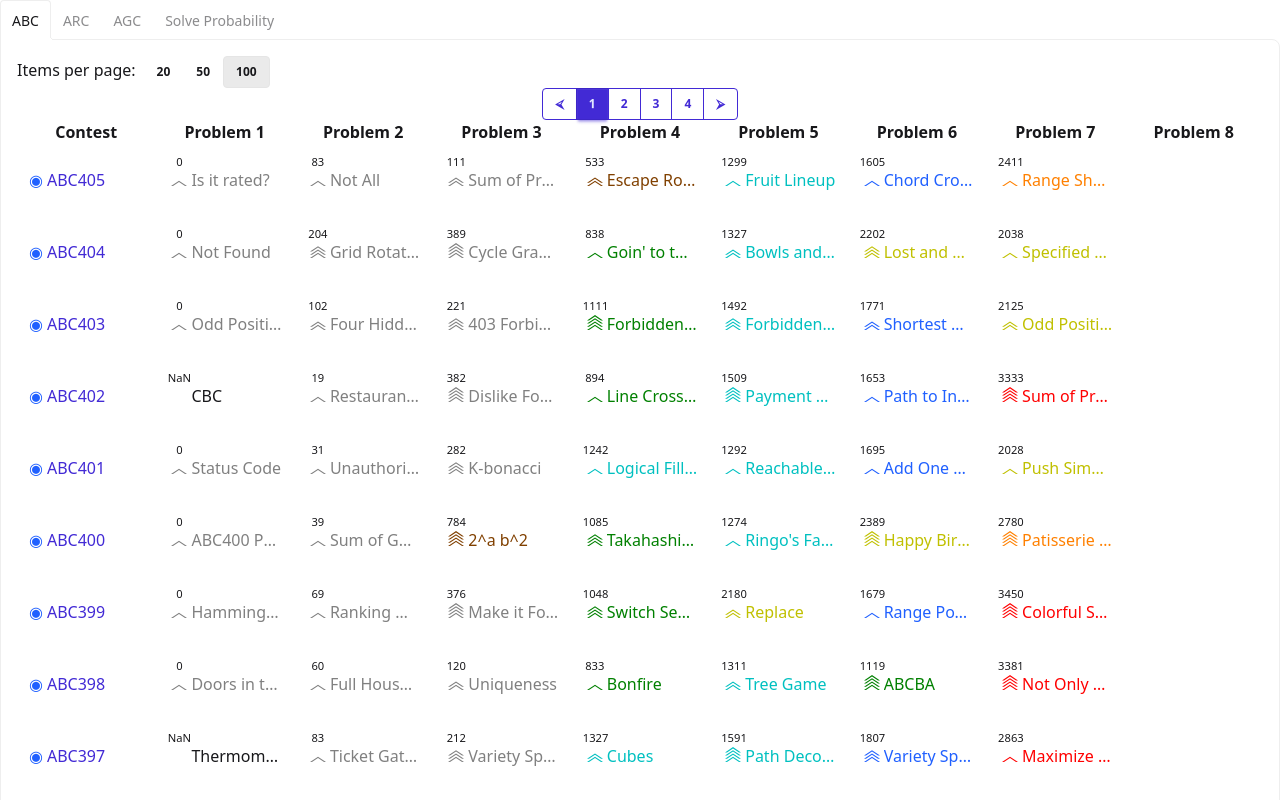
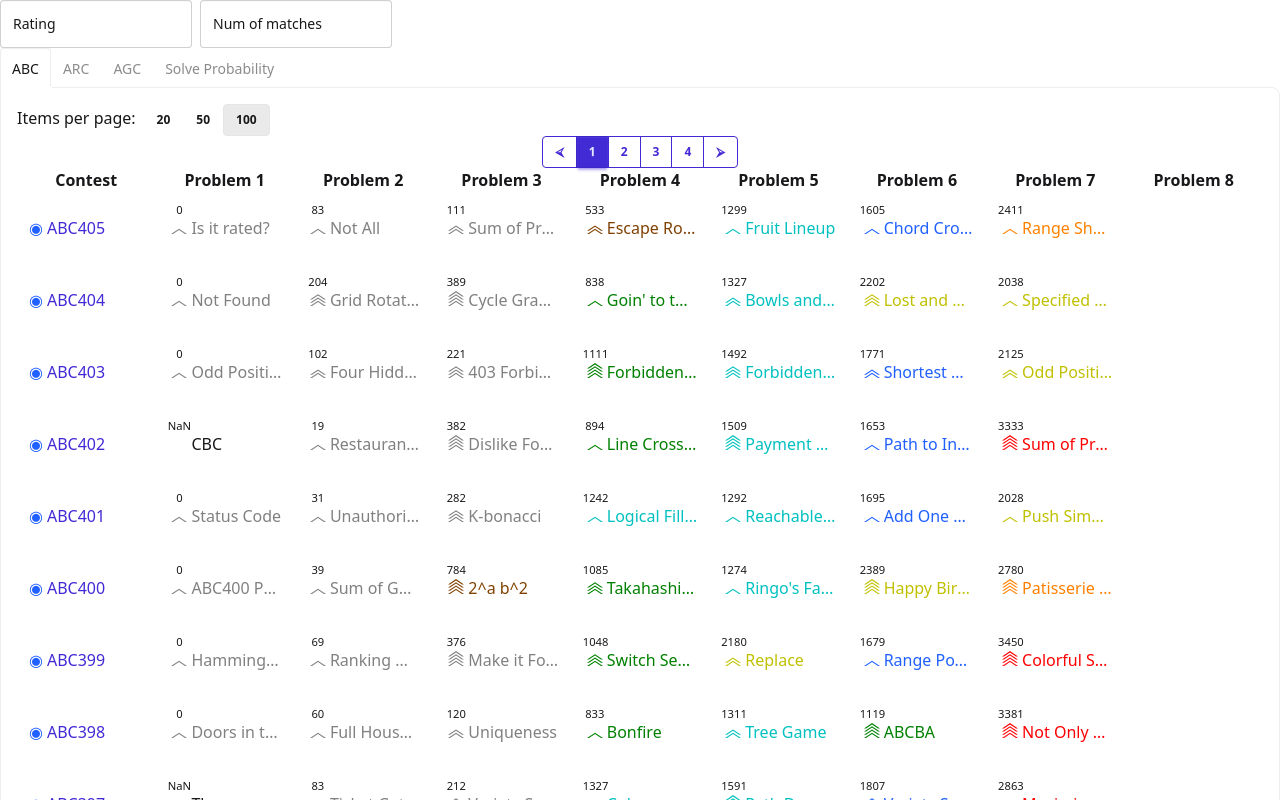
Before and after one commit to matcher9131/atcoder-difficulty, a React (Vite) app: page / in a window 1280 px wide. Shown: the top 800 px of the page. Built offline with nearby package versions, Linux system fonts and the light colour scheme.

Commit message:
Add PageHeader and move RatingInput into it

```diff
--- a/src/App.tsx
+++ b/src/App.tsx
@@ -1,8 +1,10 @@
+import { PageHeader } from "./features/header/components/pageHeader/PageHeader";
 import { ProblemsTab } from "./features/tabs/components/problemsTab/";
 
 const App = () => {
     return (
         <div>
+            <PageHeader />
             <ProblemsTab />
         </div>
     );
--- /dev/null
+++ b/src/features/header/components/pageHeader/PageHeader.tsx
@@ -0,0 +1,10 @@
+import type { ReactNode } from "react";
+import { RatingInputContianer } from "../../../rating/components/ratingInput";
+
+export const PageHeader = (): ReactNode => {
+    return (
+        <div className="w-full flex">
+            <RatingInputContianer />
+        </div>
+    );
+};
--- /dev/null
+++ b/src/features/rating/components/ratingInput/RatingInput.tsx
@@ -0,0 +1,42 @@
+import type { ChangeEventHandler, ReactNode, Ref } from "react";
+
+export type RatingInputProps = {
+    readonly ratingInputRef: Ref<HTMLInputElement>;
+    readonly handleRatingChange: ChangeEventHandler<HTMLInputElement>;
+    readonly numContestsInputRef: Ref<HTMLInputElement>;
+    readonly handleNumContestsChange: ChangeEventHandler<HTMLInputElement>;
+};
+
+export const RatingInput = ({
+    ratingInputRef,
+    handleRatingChange,
+    numContestsInputRef,
+    handleNumContestsChange,
+}: RatingInputProps): ReactNode => {
+    return (
+        <div className="text-left flex gap-x-2">
+            <label className="input input-lg validator w-48">
+                <span className="text-sm">Rating</span>
+                <input
+                    type="text"
+                    ref={ratingInputRef}
+                    pattern="\d+"
+                    title="Must be an integer"
+                    onChange={handleRatingChange}
+                    className="grow text-right"
+                />
+            </label>
+            <label className="input input-lg validator w-48">
+                <span className="text-sm">Num of matches</span>
+                <input
+                    type="text"
+                    ref={numContestsInputRef}
+                    pattern="\d+"
+                    title="Must be an integer"
+                    onChange={handleNumContestsChange}
+                    className="grow text-right"
+                />
+            </label>
+        </div>
+    );
+};
--- /dev/null
+++ b/src/features/rating/components/ratingInput/RatingInputContainer.tsx
@@ -0,0 +1,8 @@
+import type { ReactNode } from "react";
+import { useRatingInput } from "./useRatingInput";
+import { RatingInput } from "./RatingInput";
+
+export const RatingInputContianer = (): ReactNode => {
+    const props = useRatingInput();
+    return <RatingInput {...props} />;
+};
--- /dev/null
+++ b/src/features/rating/components/ratingInput/index.ts
@@ -0,0 +1 @@
+export { RatingInputContianer } from "./RatingInputContainer";
--- /dev/null
+++ b/src/features/rating/components/ratingInput/useRatingInput.ts
@@ -0,0 +1,40 @@
+import { useAtom } from "jotai";
+import { numContestsAtom, ratingAtom } from "../../models/rating";
+import { useRef, type ChangeEvent } from "react";
+import { parseIntOrNull } from "../../../../utils/number";
+import type { RatingInputProps } from "./RatingInput";
+
+export const useRatingInput = (): RatingInputProps => {
+    const [, setRating] = useAtom(ratingAtom);
+    const ratingInputRef = useRef<HTMLInputElement>(null);
+    const ratingTimeoutRef = useRef<number | null>(null);
+    const handleRatingChange = (e: ChangeEvent<HTMLInputElement>) => {
+        if (ratingTimeoutRef.current != null) {
+            clearTimeout(ratingTimeoutRef.current);
+        }
+        const value = e.target.checkValidity() ? parseIntOrNull(e.target.value) : null;
+        ratingTimeoutRef.current = setTimeout(() => {
+            setRating(value);
+        }, 200);
+    };
+
+    const [, setNumContests] = useAtom(numContestsAtom);
+    const numContestsInputRef = useRef<HTMLInputElement>(null);
+    const numContestsTimeoutRef = useRef<number | null>(null);
+    const handleNumContestsChange = (e: ChangeEvent<HTMLInputElement>) => {
+        if (numContestsTimeoutRef.current != null) {
+            clearTimeout(numContestsTimeoutRef.current);
+        }
+        const value = parseIntOrNull(e.target.value);
+        numContestsTimeoutRef.current = setTimeout(() => {
+            setNumContests(value);
+        }, 200);
+    };
+
+    return {
+        ratingInputRef,
+        handleRatingChange,
+        numContestsInputRef,
+        handleNumContestsChange,
+    };
+};
--- a/src/features/tabs/components/solveProbabilityTabContent/SolveProbabilityTabContent.tsx
+++ b/src/features/tabs/components/solveProbabilityTabContent/SolveProbabilityTabContent.tsx
@@ -1,10 +1,6 @@
-import type { ChangeEventHandler, ReactNode, Ref } from "react";
+import type { ReactNode } from "react";
 
 export type SolveProbabilityTabContentProps = {
-    readonly ratingInputRef: Ref<HTMLInputElement>;
-    readonly handleRatingChange: ChangeEventHandler<HTMLInputElement>;
-    readonly numContestsInputRef: Ref<HTMLInputElement>;
-    readonly handleNumContestsChange: ChangeEventHandler<HTMLInputElement>;
     readonly itemsPerPageSelector: ReactNode;
     readonly headerPaginationBar: ReactNode;
     readonly solveProbabilityTable: ReactNode;
@@ -12,10 +8,6 @@ export type SolveProbabilityTabContentProps = {
 };
 
 export const SolveProbabilityTabContent = ({
-    ratingInputRef,
-    handleRatingChange,
-    numContestsInputRef,
-    handleNumContestsChange,
     itemsPerPageSelector,
     headerPaginationBar,
     solveProbabilityTable,
@@ -23,32 +15,6 @@ export const SolveProbabilityTabContent = ({
 }: SolveProbabilityTabContentProps): ReactNode => {
     return (
         <div className="tab-content bg-base-100 border-base-300 p-4 w-full text-center">
-            <div className="text-left flex gap-x-2">
-                <label className="input input-lg validator w-48">
-                    <span className="text-sm">Rating</span>
-                    <input
-                        type="text"
-                        required
-                        ref={ratingInputRef}
-                        pattern="\d+"
-                        title="Must be an integer"
-                        onChange={handleRatingChange}
-                        className="grow text-right"
-                    />
-                </label>
-                <label className="input input-lg validator w-48">
-                    <span className="text-sm">Num of matches</span>
-                    <input
-                        type="text"
-                        required
-                        ref={numContestsInputRef}
-                        pattern="\d+"
-                        title="Must be an integer"
-                        onChange={handleNumContestsChange}
-                        className="grow text-right"
-                    />
-                </label>
-            </div>
             {itemsPerPageSelector}
             {headerPaginationBar}
             {solveProbabilityTable}
--- a/src/features/tabs/components/solveProbabilityTabContent/useSolveProbabilityTabContent.tsx
+++ b/src/features/tabs/components/solveProbabilityTabContent/useSolveProbabilityTabContent.tsx
@@ -1,49 +1,15 @@
-import { useAtom } from "jotai";
-import { useRef, type ChangeEvent } from "react";
-import { numContestsAtom, ratingAtom } from "../../../rating/models/rating";
-import { parseIntOrNull } from "../../../../utils/number";
 import type { SolveProbabilityTabContentProps } from "./SolveProbabilityTabContent";
 import { PaginationBarContainer } from "../../../pagination/components/paginationBar";
 import { SolveProbabilityTableContainer } from "../../../solveProbability/components/solveProbabilityTable";
 import { ItemsPerPageSelectorContainer } from "../../../pagination/components/itemsPerPageSelector";
 
 export const useSolveProbabilityTabContent = (): SolveProbabilityTabContentProps => {
-    const [, setRating] = useAtom(ratingAtom);
-    const ratingInputRef = useRef<HTMLInputElement>(null);
-    const ratingTimeoutRef = useRef<number | null>(null);
-    const handleRatingChange = (e: ChangeEvent<HTMLInputElement>) => {
-        if (ratingTimeoutRef.current != null) {
-            clearTimeout(ratingTimeoutRef.current);
-        }
-        const value = e.target.checkValidity() ? parseIntOrNull(e.target.value) : null;
-        ratingTimeoutRef.current = setTimeout(() => {
-            setRating(value);
-        }, 200);
-    };
-
-    const [, setNumContests] = useAtom(numContestsAtom);
-    const numContestsInputRef = useRef<HTMLInputElement>(null);
-    const numContestsTimeoutRef = useRef<number | null>(null);
-    const handleNumContestsChange = (e: ChangeEvent<HTMLInputElement>) => {
-        if (numContestsTimeoutRef.current != null) {
-            clearTimeout(numContestsTimeoutRef.current);
-        }
-        const value = parseIntOrNull(e.target.value);
-        numContestsTimeoutRef.current = setTimeout(() => {
-            setNumContests(value);
-        }, 200);
-    };
-
     const itemsPerPageSelector = <ItemsPerPageSelectorContainer stateKey="solveProbability" />;
     const headerPaginationBar = <PaginationBarContainer stateKey="solveProbability" />;
     const solveProbabilityTable = <SolveProbabilityTableContainer />;
     const footerPaginationBar = <PaginationBarContainer stateKey="solveProbability" scrollsToTop={true} />;
 
     return {
-        ratingInputRef,
-        handleRatingChange,
-        numContestsInputRef,
-        handleNumContestsChange,
         itemsPerPageSelector,
         headerPaginationBar,
         solveProbabilityTable,
```
